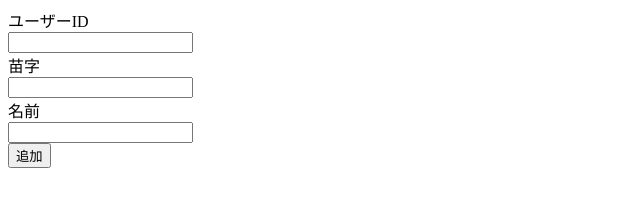
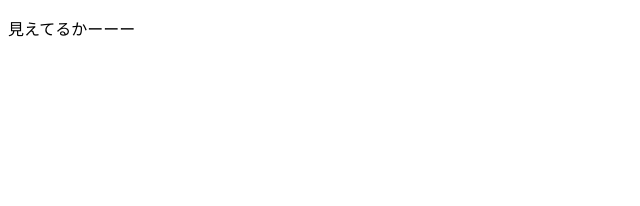
Before and after one commit to ths10828mizunowataru/Ondairy, a plain HTML site: page Ondairy/index.html in a window 1280 px wide. Shown: the whole page, without its empty margins (0-640 px from the left). Drawn offline with Linux system fonts and the light colour scheme.

```diff
--- a/Ondairy/index.html
+++ b/Ondairy/index.html
@@ -1,23 +1,18 @@
 <!DOCTYPE html>
-<html lang="ja">
+<html lang="en">
 <head>
+  <script src="https://www.gstatic.com/firebasejs/ui/4.8.0/firebase-ui-auth.js"></script>
+  <link type="text/css" rel="stylesheet" href="https://www.gstatic.com/firebasejs/ui/4.8.0/firebase-ui-auth.css"/>
     <meta charset="UTF-8">
-        <title>Firebase Realtime Databaseのテスト</title>
-        <meta name="description" content="ディスクリプション">
+    <meta http-equiv="X-UA-Compatible" content="IE=edge">
     <meta name="viewport" content="width=device-width, initial-scale=1.0">
+    <link href="./style.css" rel="stylesheet" type="text/css">
+    <title>Document</title>
+
 </head>
 <body>
-        <main>
-            <form>
-                <label for="userid">ユーザーID</label><br>
-                <input type="text" name="userid" id="userid"><br>
-                <label for="firstname">苗字</label><br>
-                <input type="text" name="firstname" id="firstname"><br>
-                <label for="lastname">名前</label><br>
-                <input type="text" name="lastname" id="lastname"><br>
-                <button id="addbtn">追加</button>
-            </form>
-        </main>
-<script src="./functions.js"></script>
+  <div id="firebaseui-auth-container">
+    <p>見えてるかーーー</p>
+  </div>
 </body>
 </html>
```
Lines whose indentation alone changed are shown as unchanged.
